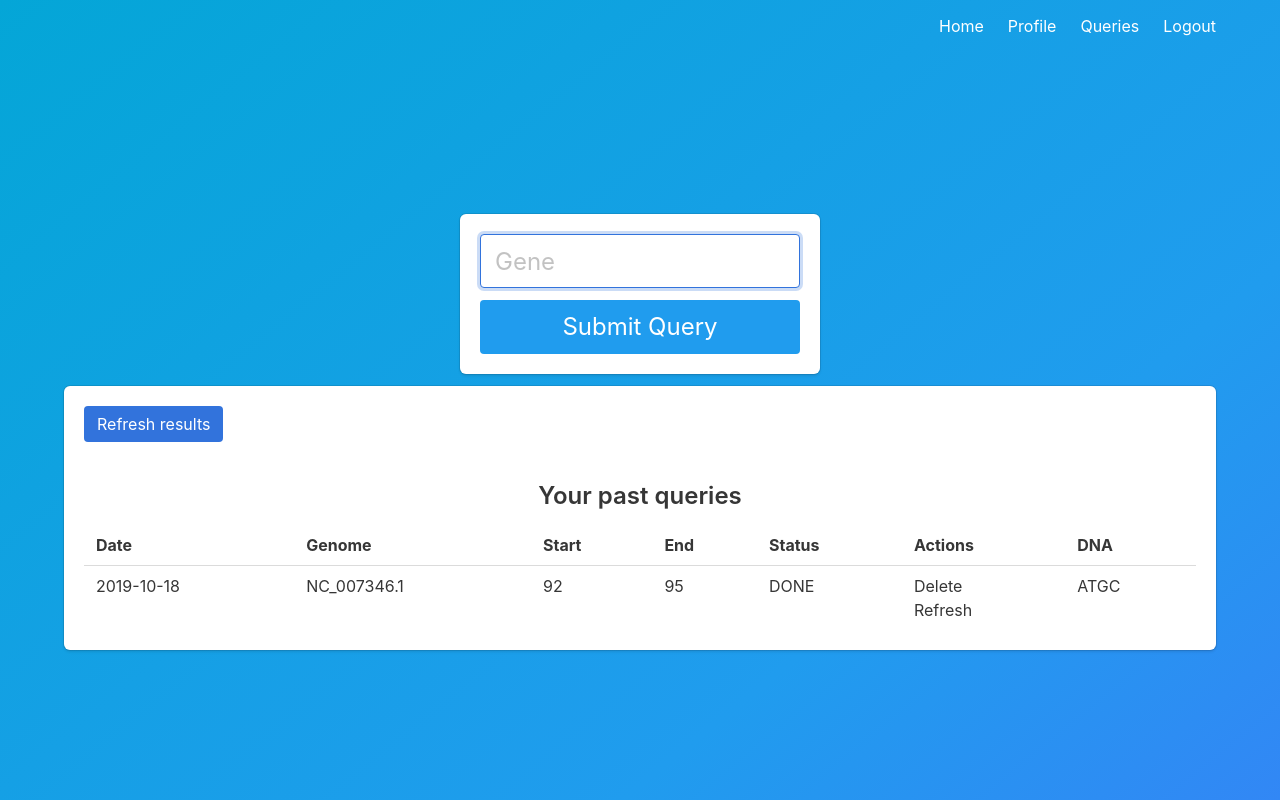
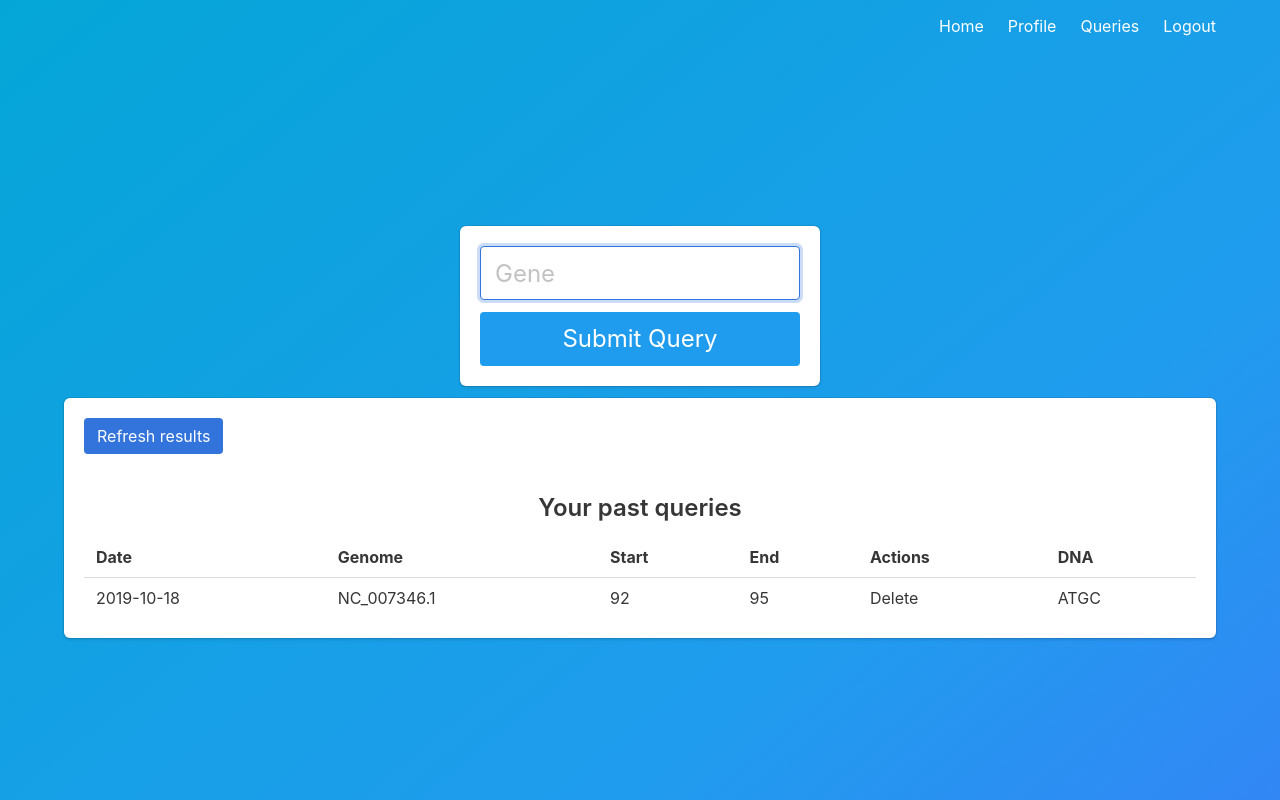
Before and after one commit to sanatkumarsjk/Protein_detector, a Flask app: page /query in a window 1280 px wide. Run offline with Flask 2, Linux system fonts and the light colour scheme; a user stored in the database is signed in; data comes from the database, SQL or seed files in the repository.

Commit message:
refresh button ans status removed from row.

```diff
--- a/templates/query.html
+++ b/templates/query.html
@@ -32,7 +32,7 @@
                         <th>Genome</th>
                         <th>Start</th>
                         <th>End</th>
-                        <th>Status</th>
+                        <!-- <th>Status</th> -->
                         <th>Actions</th>
                         <th>DNA</th>
 
@@ -43,11 +43,11 @@
                         <td>{{ row.genome }}</td>
                         <td>{{ row.start }}</td>
                         <td>{{ row.end }}</td>
-                        <td>{{ row.status }}</td>
+                        <!-- <td>{{ row.status }}</td> -->
                         <td>
                             <a href="/delete/{{row.id}}">Delete</a>
-                            <br/>
-                            <a href="/update">Refresh</a>
+                            <!-- <br/>
+                            <a href="/update">Refresh</a> -->
                         </td>
                         <td>{{ row.dna }}</td>
 
```
